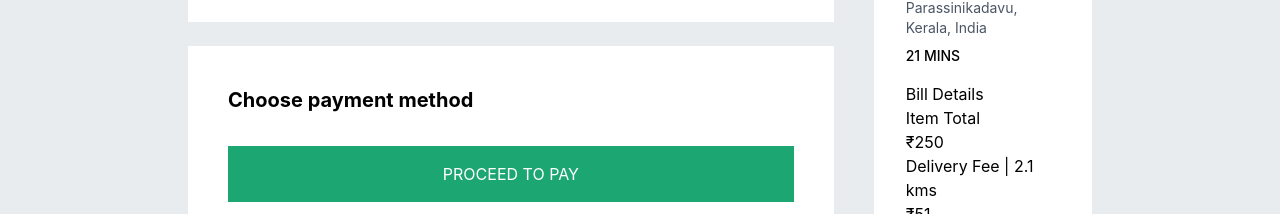
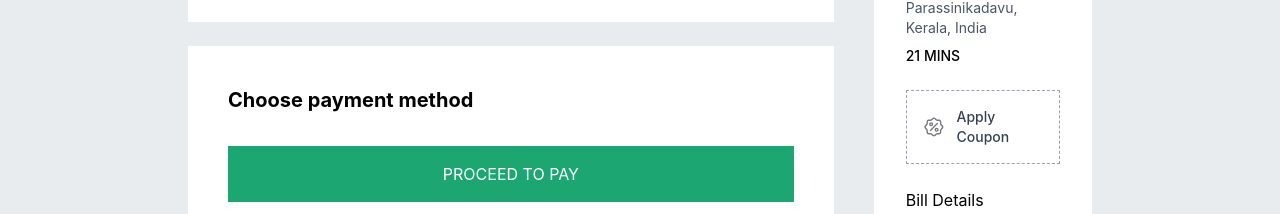
Before and after one commit to abiek12/fd-app, a React (Vite) app: page /cart in a window 1280 px wide. Shown: the part 338-552 px from the top of the page. Built offline with nearby package versions, Linux system fonts and the light colour scheme.

Commit message:
styled coupon component

```diff
--- a/src/components/Cart.jsx
+++ b/src/components/Cart.jsx
@@ -1,4 +1,4 @@
-import { PencilIcon } from "@phosphor-icons/react";
+import { PencilIcon, SealPercentIcon } from "@phosphor-icons/react";
 
 const Cart = () => {
   return (
@@ -34,7 +34,7 @@ const Cart = () => {
           </button>
         </div>
       </div>
-      <div className="right-container bg-white px-8 py-10 w-1/4 flex flex-col gap-2">
+      <div className="right-container bg-white px-8 py-10 w-1/4 flex flex-col gap-6">
         <div className="delivery-address flex flex-col gap-2">
           <div className="heading flex justify-between items-center">
             <h1 className="text-lg font-bold">Delivery Address</h1>
@@ -48,7 +48,10 @@ const Cart = () => {
           </div>
           <div className="estimated-time text-sm font-medium">21 MINS</div>
         </div>
-        <div className="apply-coupon"></div>
+        <div className="apply-coupon flex justify-start items-center gap-3 p-4 border border-dashed border-gray-400 cursor-pointer">
+          <SealPercentIcon size={24} color="#77767b" />
+          <p className="text-sm text-gray-700 font-medium">Apply Coupon</p>
+        </div>
         <div className="bill-details">
           <h4>Bill Details</h4>
           <div className="item-total">
```
